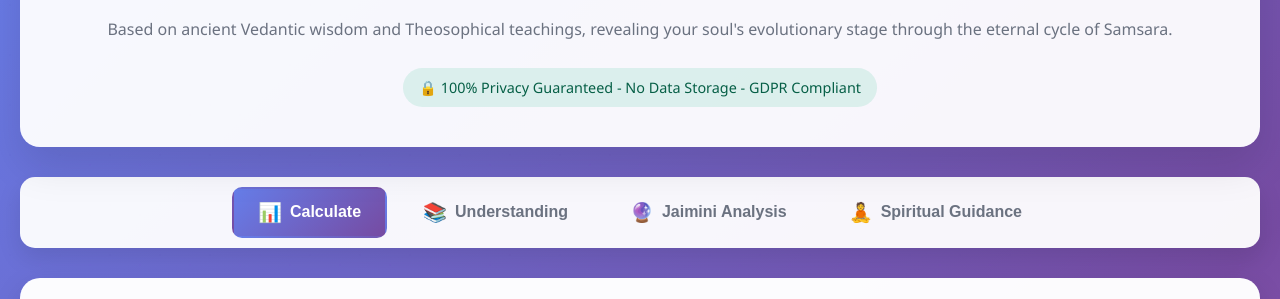
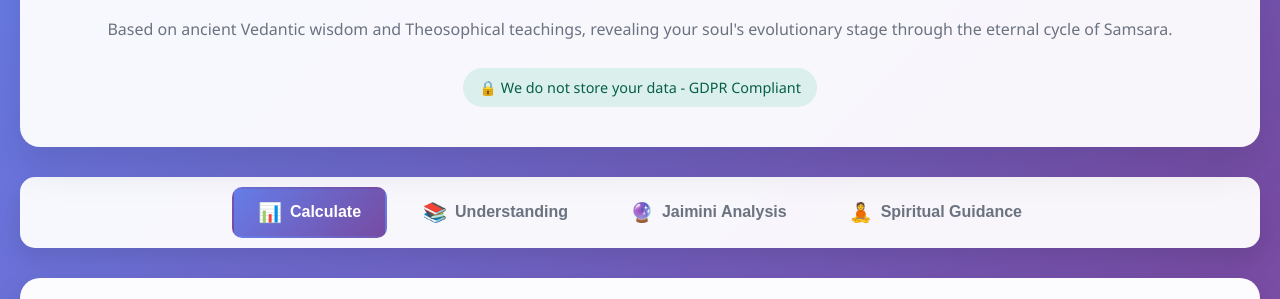
Before and after one commit to parulsh239/Soul-Age, a plain HTML site: page index.html in a window 1280 px wide. Shown: the part 165-464 px from the top of the page. Drawn offline with Linux system fonts and the light colour scheme.

Commit message:
Update index.html
Updated Privacy content

```diff
--- a/index.html
+++ b/index.html
@@ -611,7 +611,7 @@
                 Based on ancient Vedantic wisdom and Theosophical teachings, revealing your soul's evolutionary stage through the eternal cycle of Samsara.
             </p>
             <div class="privacy-notice">
-                🔒 100% Privacy Guaranteed - No Data Storage - GDPR Compliant
+                🔒 We do not store your data - GDPR Compliant
             </div>
         </header>
 
```
